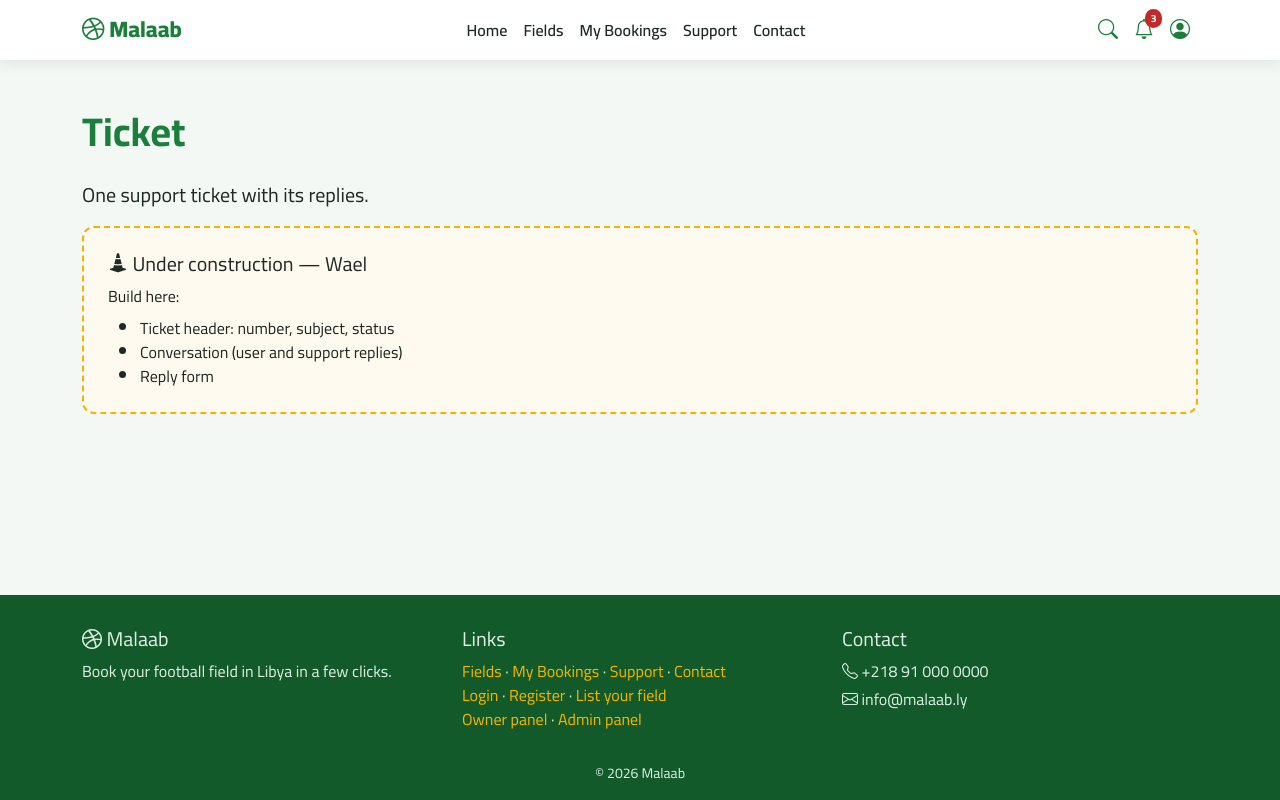
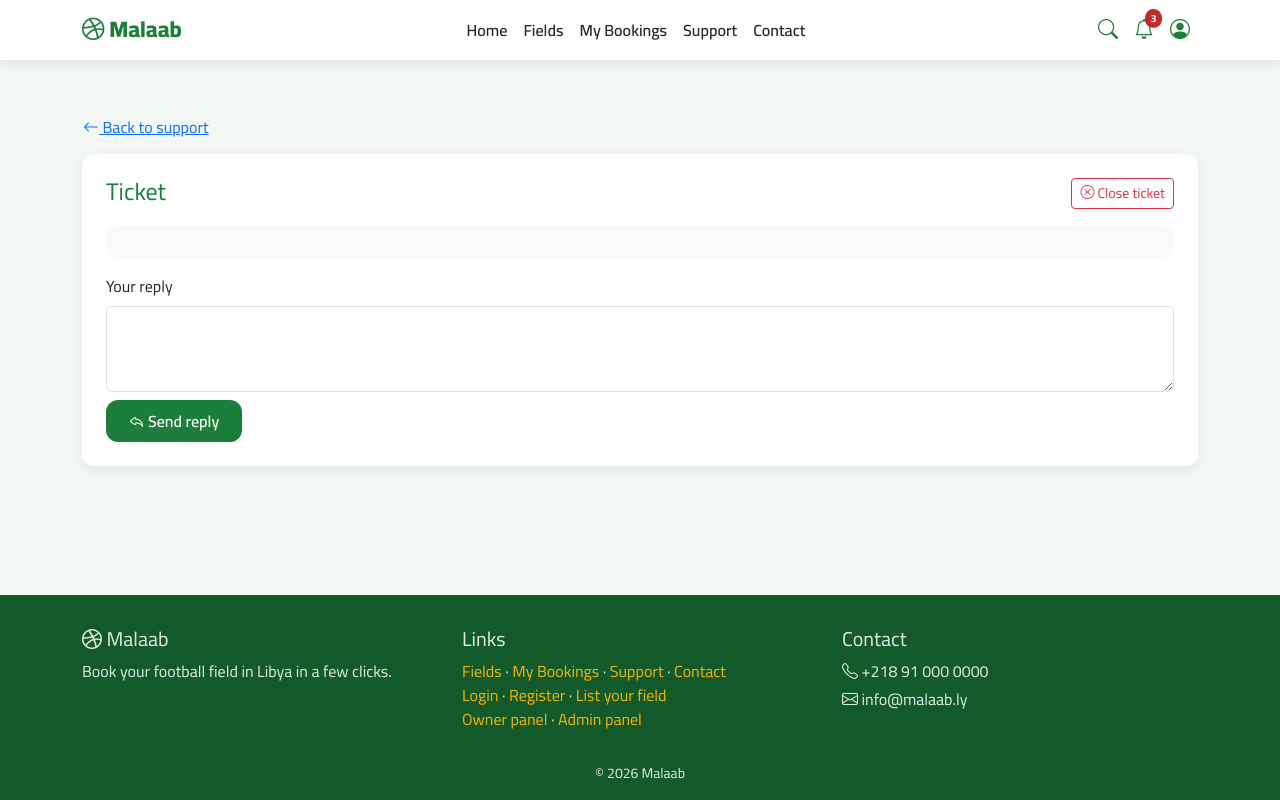
Before and after one commit to vlirv/grenta, a plain HTML site: page fields/ticket.html in a window 1280 px wide. Drawn offline with nearby package versions, Linux system fonts and the light colour scheme.

Commit message:
اضافه

```diff
--- a/fields/ticket.html
+++ b/fields/ticket.html
@@ -6,9 +6,11 @@
   <title>Ticket | Malaab</title>
   <!-- Owner: Wael -->
   <link rel="stylesheet" href="https://cdn.jsdelivr.net/npm/bootstrap@5.3.3/dist/css/bootstrap.min.css">
-  <link rel="stylesheet" href="https://cdn.jsdelivr.net/npm/bootstrap-icons@1.11.3/font/bootstrap-icons.min.css">
+  <link rel="stylesheet"
+      href="https://cdn.jsdelivr.net/npm/bootstrap-icons@1.11.3/font/bootstrap-icons.min.css">
   <link rel="preconnect" href="https://fonts.googleapis.com">
-  <link rel="stylesheet" href="https://fonts.googleapis.com/css2?family=Cairo:wght@400;600;700;800&display=swap">
+  <link rel="stylesheet"
+      href="https://fonts.googleapis.com/css2?family=Cairo:wght@400;600;700;800&display=swap">
   <link rel="stylesheet" href="../assets/css/style.css">
   <link rel="stylesheet" href="../assets/css/navbar.css">
   <link rel="stylesheet" href="../fields/fields.css">
@@ -18,7 +20,8 @@
   <!-- ===== NAVBAR (shared — same on every page, owned by Mouen) ===== -->
   <nav class="navbar navbar-expand-lg site-navbar sticky-top">
     <div class="container">
-      <button class="navbar-toggler" type="button" data-bs-toggle="collapse" data-bs-target="#mainNav" aria-controls="mainNav" aria-expanded="false" aria-label="Menu">
+      <button class="navbar-toggler" type="button" data-bs-toggle="collapse" data-bs-target="#mainNav"
+          aria-controls="mainNav" aria-expanded="false" aria-label="Menu">
         <span class="navbar-toggler-icon"></span>
       </button>
       <a class="navbar-brand mx-auto mx-lg-0" href="../index.html"><i class="bi bi-dribbble"></i> Malaab</a>
@@ -27,7 +30,8 @@
         <a class="nav-icon position-relative" href="../account/notifications.html" title="Notifications">
           <i class="bi bi-bell"></i><span class="nav-badge" id="navBadge">3</span>
         </a>
-        <a class="nav-icon" id="navUser" href="../account/login.html" title="Login"><i class="bi bi-person-circle"></i></a>
+        <a class="nav-icon" id="navUser" href="../account/login.html" title="Login"><i
+            class="bi bi-person-circle"></i></a>
       </div>
       <div class="collapse navbar-collapse" id="mainNav">
         <ul class="navbar-nav mx-auto">
@@ -41,23 +45,31 @@
     </div>
   </nav>
   <!-- ===== END NAVBAR ===== -->
-
   <main class="container py-5">
-    <h1 class="section-title">Ticket</h1>
-    <p class="lead">One support ticket with its replies.</p>
-
-    <!-- Delete this box when your page is finished -->
-    <div class="todo-box">
-      <h2 class="h5"><i class="bi bi-cone-striped"></i> Under construction &mdash; Wael</h2>
-      <p class="mb-2">Build here:</p>
-      <ul class="mb-0">
-          <li>Ticket header: number, subject, status</li>
-          <li>Conversation (user and support replies)</li>
-          <li>Reply form</li>
-      </ul>
+    <a href="support.html" class="btn btn-link px-0 mb-2"><i class="bi bi-arrow-left"></i> Back to support</a>
+    <div id="formAlert"></div>
+    <div class="panel" id="ticketPanel">
+      <div class="d-flex justify-content-between align-items-start flex-wrap gap-2 mb-3">
+        <div>
+          <h1 class="h4 section-title mb-1" id="ticketTitle">Ticket</h1>
+          <p class="text-muted-site mb-0" id="ticketMeta"></p>
+        </div>
+        <div class="d-flex align-items-center gap-2">
+          <span class="status" id="ticketStatus"></span>
+          <button type="button" class="btn btn-outline-danger btn-sm" id="closeBtn">
+            <i class="bi bi-x-circle"></i> Close ticket
+          </button>
+        </div>
+      </div>
+      <div class="chat-box mb-3" id="chatBox"></div>
+      <form id="replyForm" novalidate>
+        <label for="reply" class="form-label">Your reply</label>
+        <textarea class="form-control mb-2" id="reply" rows="3" minlength="2" maxlength="1000"
+            required></textarea>
+        <button type="submit" class="btn btn-main"><i class="bi bi-reply"></i> Send reply</button>
+      </form>
     </div>
   </main>
-
   <!-- ===== FOOTER (shared — same on every page, owned by Mouen) ===== -->
   <footer class="site-footer">
     <div class="container">
@@ -90,7 +102,6 @@
     </div>
   </footer>
   <!-- ===== END FOOTER ===== -->
-
   <script src="https://cdn.jsdelivr.net/npm/bootstrap@5.3.3/dist/js/bootstrap.bundle.min.js"></script>
   <!-- Shared JS (Mouen): demo data + helpers used by every page -->
   <script src="../assets/js/data.js"></script>
```
